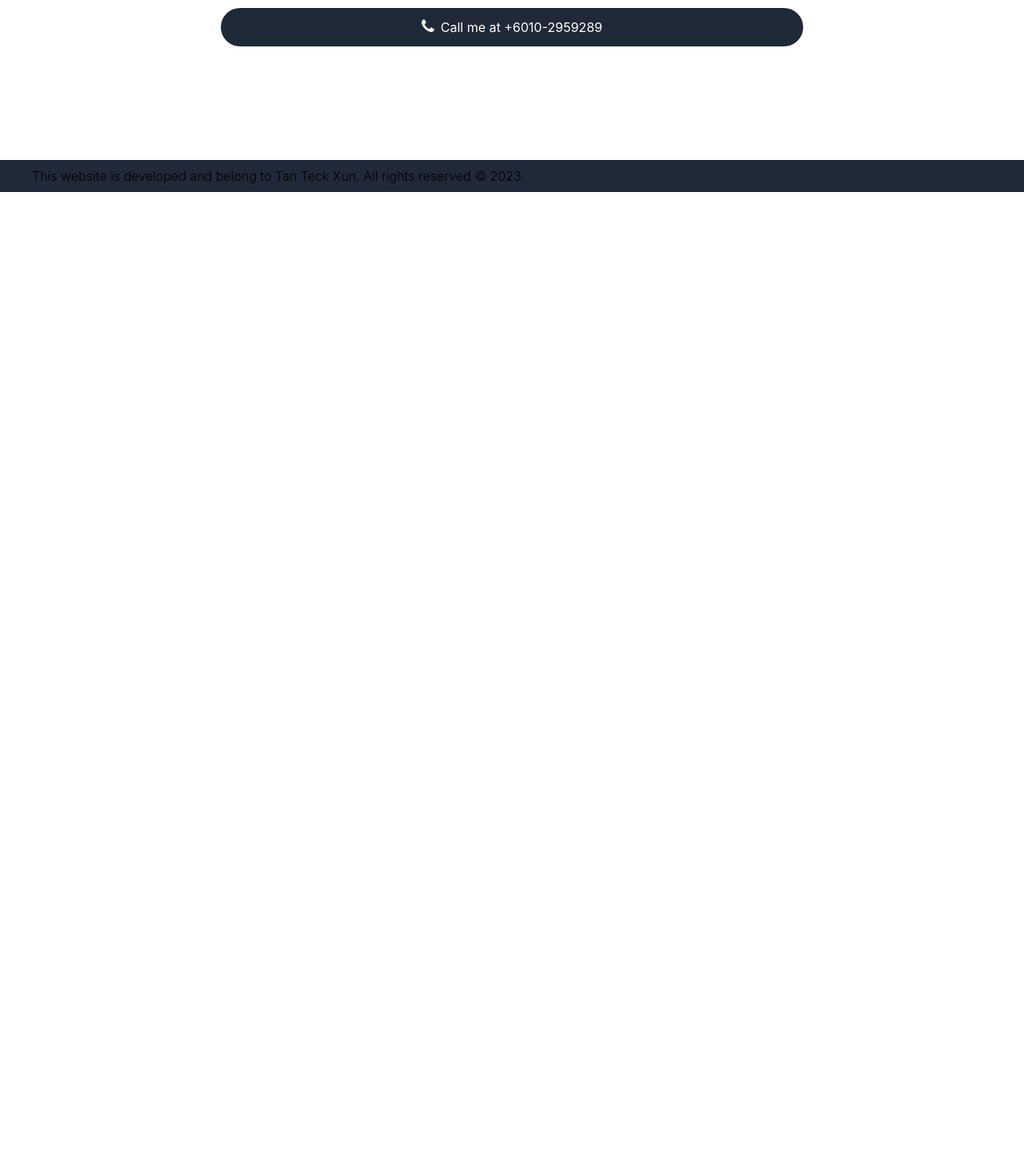
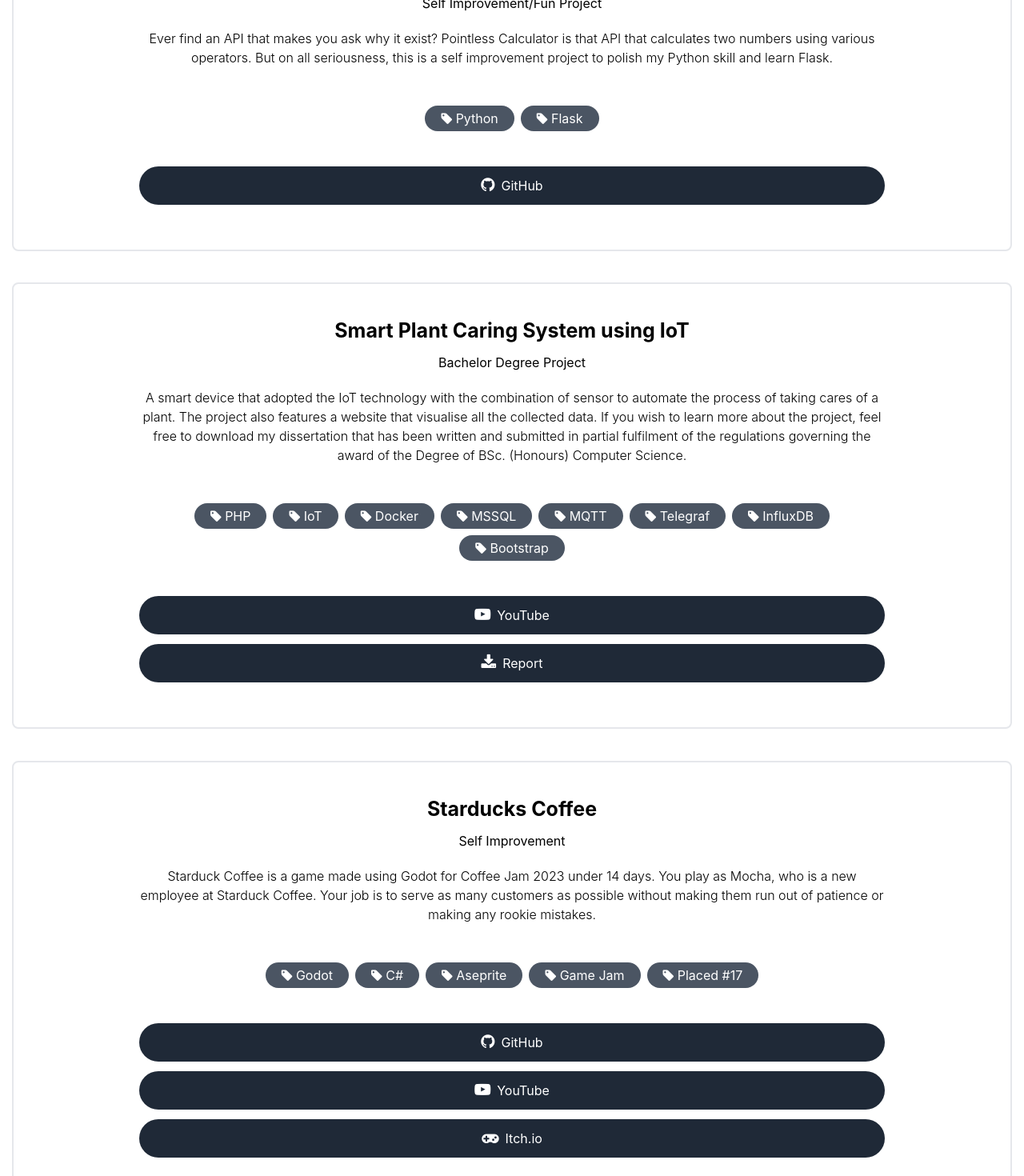
Before and after one commit to steven-appdev/my-resume, a React (Create React App) app: page /#/projects in a window 1280 px wide. Shown: the part 960-2430 px from the top of the page at 80% size. Before the commit the page ends 1200 px from the top, so only its background shows below. Built offline with nearby package versions, Linux system fonts and the light colour scheme.

Commit message:
Applied some changes and new experience and project were added

```diff
--- a/package.json
+++ b/package.json
@@ -1,6 +1,7 @@
 {
   "name": "my-resume",
   "version": "0.1.0",
+  "homepage": "https://steven-appdev.github.io/my-resume/",
   "private": true,
   "dependencies": {
     "@headlessui/react": "^1.7.15",
@@ -15,6 +16,8 @@
     "web-vitals": "^2.1.4"
   },
   "scripts": {
+    "predeploy": "npm run build",
+    "deploy": "gh-pages -d build",
     "start": "react-scripts start",
     "build": "react-scripts build",
     "test": "react-scripts test",
@@ -39,6 +42,7 @@
     ]
   },
   "devDependencies": {
+    "gh-pages": "^6.1.1",
     "react-router-dom": "^6.13.0",
     "tailwindcss": "^3.3.2"
   }
--- a/src/App.js
+++ b/src/App.js
@@ -1,6 +1,6 @@
 import "./App.css";
 import "animate.css";
-import {BrowserRouter,Routes,Route} from "react-router-dom";
+import {Routes,Route,HashRouter} from "react-router-dom";
 import Home from "./pages/home";
 import Academic from "./pages/academic";
 import Experience from "./pages/experience";
@@ -9,20 +9,21 @@ import Project from "./pages/project";
 
 function App() {
   return (
-    <BrowserRouter>
+    <HashRouter>
         <Navbar/>
         <main className="p-[50px]">
           <Routes>
             <Route path="/" element={<Home/>}/>
+            <Route path="my-resume" element={<Home/>}/>
             <Route path="academic" element={<Academic/>}/>
             <Route path="experiences" element={<Experience/>}/>
             <Route path="projects" element={<Project/>}/>
           </Routes>
         </main>
         <footer className="bg-gray-800 mt-20">
-          <p className="py-2 mx-10 font-light">This website is developed and belong to Tan Teck Xun. All rights reserved © 2023.</p>
+          <p className="py-2 mx-10 font-medium text-center text-white">This website is developed and belong to Tan Teck Xun. All rights reserved © 2023.</p>
         </footer>
-    </BrowserRouter>
+    </HashRouter>
   );
 }
 
--- a/src/components/custom-buttons.js
+++ b/src/components/custom-buttons.js
@@ -35,6 +35,13 @@ function ButtonText(props){
                 </p>
             )
 
+        case "itch":
+            return(
+                <p className="px-2 my-auto">
+                    <i className="fa fa-gamepad my-auto pr-2" style={{fontSize: "20px"}}></i>Itch.io
+                </p>
+            )
+
         default:
             return null;
     }
--- a/src/components/navbar.js
+++ b/src/components/navbar.js
@@ -35,7 +35,7 @@ export default function Navbar(){
 
                 <div className="flex flex-1 items-center justify-center sm:items-stretch sm:justify-start">
                     <div className="flex flex-shrink-0 items-center">
-                        <h1 className="text-white font-bold">Steven's Resume</h1>
+                        <h1 className="text-white font-medium">Steven's Resume</h1>
                     </div>
                 </div>
 
@@ -64,17 +64,16 @@ export default function Navbar(){
             <Disclosure.Panel className="sm:hidden">
                 <div className="space-y-1 px-2 pb-3 pt-2">
                 {navigation.map((item) => (
-                    <Disclosure.Button
+                    <NavLink
                     key={item.name}
-                    as="a"
-                    href={item.href}
+                    to={item.href}
                     className={classNames(
                         "text-gray-300 hover:text-white",
                         "block rounded-md px-3 py-2 text-base font-medium"
                     )}
                     >
                     {item.name}
-                    </Disclosure.Button>
+                    </NavLink>
                 ))}
                 </div>
             </Disclosure.Panel>
--- a/src/components/pastproject.js
+++ b/src/components/pastproject.js
@@ -1,9 +1,9 @@
 import CustomButton from "./custom-buttons"
 
-function Link(props){
-    if(props.link !== null){
+function Git(props){
+    if(props.link !== undefined){
         return(
-            <a href={props.link}>
+            <a href={props.link} target="_blank" rel="noreferrer">
                 <CustomButton type="git"/>
             </a>
         )
@@ -11,9 +11,9 @@ function Link(props){
 }
 
 function Video(props){
-    if(props.link !== null){
+    if(props.link !== undefined){
         return(
-            <a href={props.link}>
+            <a href={props.link} target="_blank" rel="noreferrer">
                 <CustomButton type="youtube"/>
             </a>
         )
@@ -21,10 +21,20 @@ function Video(props){
 }
 
 function Download(props){
-    if(props.link !== null){
+    if(props.link !== undefined){
         return(
             <a href={props.link} download>
                 <CustomButton type="download"/>
+            </a>
+        )
+    }
+}
+
+function Itch(props){
+    if(props.link !== undefined){
+        return(
+            <a href={props.link} target="_blank" rel="noreferrer">
+                <CustomButton type="itch"/>
             </a>
         )
     }
@@ -37,14 +47,15 @@ export default function PastProject(props){
             <p>{props.content.type}</p>
             <p className="font-light mx-auto my-5 w-full sm:w-[80%] h-auto">{props.content.description}</p>
             <div className="flex flex-wrap h-auto p-1 w-full sm:w-[80%] mx-auto justify-center m-5">
-                {props.content.language.map((item) => (
+                {props.content.tags.map((item) => (
                     <p className="rounded-full bg-gray-600 hover:bg-gray-500 duration-300 text-white w-fit px-5 py-1 m-1"><i class="fa fa-tag" aria-hidden="true"></i> {item}</p>
                 ))}
             </div>
             <div className="my-1 w-full sm:w-[80%] mx-auto">
-                <Link link={props.content.link}/>
+                <Git link={props.content.git}/>
                 <Video link={props.content.video}/>
                 <Download link={props.content.download}/>
+                <Itch link={props.content.itch}/>
             </div>
         </div>
     )
--- a/src/pages/experience.js
+++ b/src/pages/experience.js
@@ -4,18 +4,19 @@ import Title from "../components/title";
 const codeExp = [
     {logo: "https://cdn.jsdelivr.net/gh/devicons/devicon/icons/html5/html5-original.svg", language: "HTML5", experience: "80%"},
     {logo: "https://cdn.jsdelivr.net/gh/devicons/devicon/icons/css3/css3-original.svg", language: "CSS", experience: "60%"},
-    {logo: "https://cdn.jsdelivr.net/gh/devicons/devicon/icons/javascript/javascript-original.svg", language: "Javascript", experience: "60%"},
+    {logo: "https://cdn.jsdelivr.net/gh/devicons/devicon/icons/javascript/javascript-original.svg", language: "Javascript", experience: "70%"},
     {logo: "https://cdn.jsdelivr.net/gh/devicons/devicon/icons/csharp/csharp-original.svg", language: "C#", experience: "80%"},
-    {logo: "https://cdn.jsdelivr.net/gh/devicons/devicon/icons/docker/docker-original.svg", language: "Docker", experience: "30%"},
+    {logo: "https://cdn.jsdelivr.net/gh/devicons/devicon/icons/docker/docker-original.svg", language: "Docker", experience: "35%"},
     {logo: "https://cdn.jsdelivr.net/gh/devicons/devicon/icons/react/react-original-wordmark.svg", language: "React", experience: "60%"},
-    {logo: "https://cdn.jsdelivr.net/gh/devicons/devicon/icons/arduino/arduino-original-wordmark.svg", language: "Arduino", experience: "50%"},
+    {logo: "https://cdn.jsdelivr.net/gh/devicons/devicon/icons/arduino/arduino-original-wordmark.svg", language: "Arduino", experience: "40%"},
     {logo: "https://cdn.jsdelivr.net/gh/devicons/devicon/icons/c/c-original.svg", language: "C", experience: "30%"},
     {logo: "https://cdn.jsdelivr.net/gh/devicons/devicon/icons/php/php-original.svg", language: "PHP", experience: "80%"},
     {logo: "https://cdn.jsdelivr.net/gh/devicons/devicon/icons/python/python-original.svg", language: "Python", experience: "70%"},
-    {logo: "https://cdn.jsdelivr.net/gh/devicons/devicon/icons/flask/flask-original.svg", language: "Flask", experience: "40%"},
+    {logo: "https://cdn.jsdelivr.net/gh/devicons/devicon/icons/flask/flask-original.svg", language: "Flask", experience: "30%"},
     {logo: "https://cdn.jsdelivr.net/gh/devicons/devicon/icons/unity/unity-original.svg", language: "Unity", experience: "50%"},
     {logo: "https://cdn.jsdelivr.net/gh/devicons/devicon/icons/bootstrap/bootstrap-original.svg", language: "Bootstrap", experience: "70%"},
     {logo: "https://cdn.jsdelivr.net/gh/devicons/devicon/icons/tailwindcss/tailwindcss-original-wordmark.svg", language: "Tailwind", experience: "70%"},
+    {logo: "https://cdn.jsdelivr.net/gh/devicons/devicon/icons/godot/godot-original.svg", language: "Godot", experience: "40%"},
 ]
 
 export default function experience(){
--- a/src/pages/project.js
+++ b/src/pages/project.js
@@ -7,29 +7,33 @@ const pastproj = [
         title: "My Resume",
         type:"Self Improvement",
         description:"The website you are currently looking at! The website was developed entirely using ReactJS with the support of Tailwind CSS. The website consists of numerous information about me, ranging from something about me to my personal projects that I had worked on. The purpose of the website is to both polish my React skills alongside with creating a space that could served as my portfolio.",
-        language: ["React", "Tailwind"],
-        link: "https://github.com/steven-appdev/my-resume",
-        video: null,
-        download: null
+        tags: ["React", "Tailwind"],
+        git: "https://github.com/steven-appdev/my-resume"
     },
     {
         title: "Pointless Calculator API",
         type:"Self Improvement/Fun Project",
         description:"Ever find an API that makes you ask why it exist? Pointless Calculator is that API that calculates two numbers using various operators. But on all seriousness, this is a self improvement project to polish my Python skill and learn Flask.",
-        language: ["Python", "Flask"],
-        link: "https://github.com/steven-appdev/api-calculator",
-        video: null,
-        download: null
+        tags: ["Python", "Flask"],
+        git: "https://github.com/steven-appdev/api-calculator"
     },
     {
         title: "Smart Plant Caring System using IoT",
         type:"Bachelor Degree Project",
         description:"A smart device that adopted the IoT technology with the combination of sensor to automate the process of taking cares of a plant. The project also features a website that visualise all the collected data. If you wish to learn more about the project, feel free to download my dissertation that has been written and submitted in partial fulfilment of the regulations governing the award of the Degree of BSc. (Honours) Computer Science.",
-        language: ["PHP", "IoT", "Docker", "MSSQL", "MQTT", "Telegraf", "InfluxDB", "Bootstrap"],
-        link: null,
+        tags: ["PHP", "IoT", "Docker", "MSSQL", "MQTT", "Telegraf", "InfluxDB", "Bootstrap"],
         video: "https://youtu.be/r4GNv0IWV4M",
         download: Dissertation
     },
+    {
+        title: "Starducks Coffee",
+        type:"Self Improvement",
+        description:"Starduck Coffee is a game made using Godot for Coffee Jam 2023 under 14 days. You play as Mocha, who is a new employee at Starduck Coffee. Your job is to serve as many customers as possible without making them run out of patience or making any rookie mistakes.",
+        tags: ["Godot","C#", "Aseprite", "Game Jam", "Placed #17"],
+        git: "https://github.com/steven-appdev/starduck-coffee",
+        video: "https://www.youtube.com/watch?v=82xSyFJp0fw",
+        itch: "https://stevenplus.itch.io/starducks-coffee"
+    }
 ]
 
 export default function Project(){
```
Also changed, not shown: 1 other file (tests, documents, lock files or other folders).
